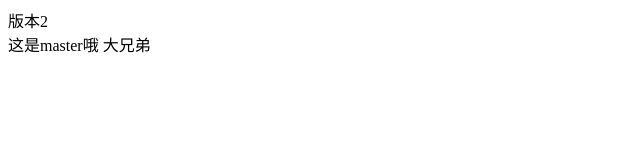
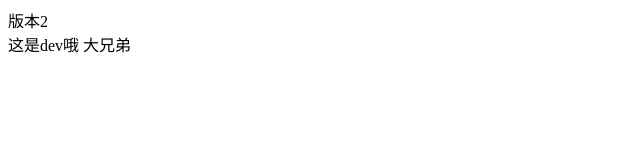
Before and after one commit to BigGoder/test-demo, a plain HTML site: page version.html in a window 1280 px wide. Shown: the full height of the page, 0-640 px from the left. Drawn offline with Linux system fonts and the light colour scheme.

Commit message:
老规矩

```diff
--- a/version.html
+++ b/version.html
@@ -8,6 +8,6 @@
 </head>
 <body>
     <div>版本2</div>
-    <div>这是master哦  大兄弟</div>
+    <div>这是dev哦  大兄弟</div>
 </body>
 </html>
```
Also changed, not shown: dev.html (renamed from master.html).
